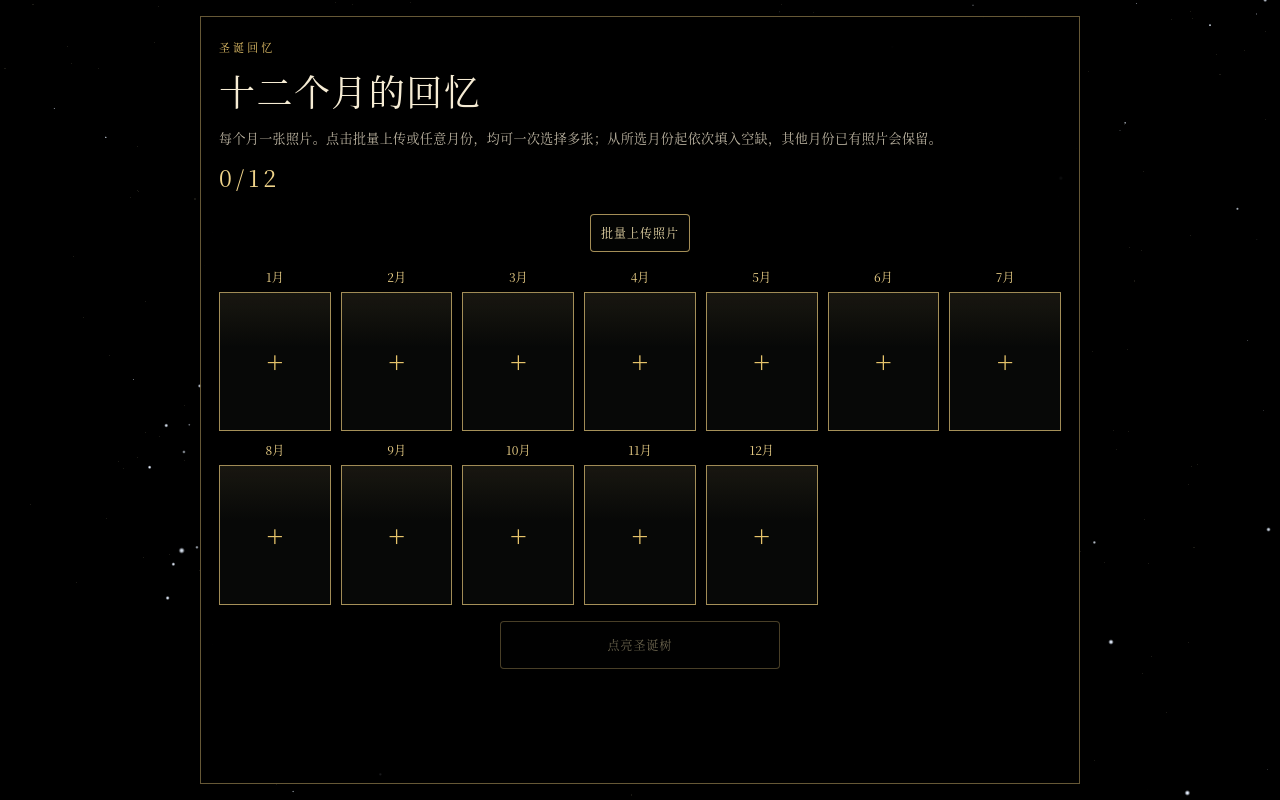
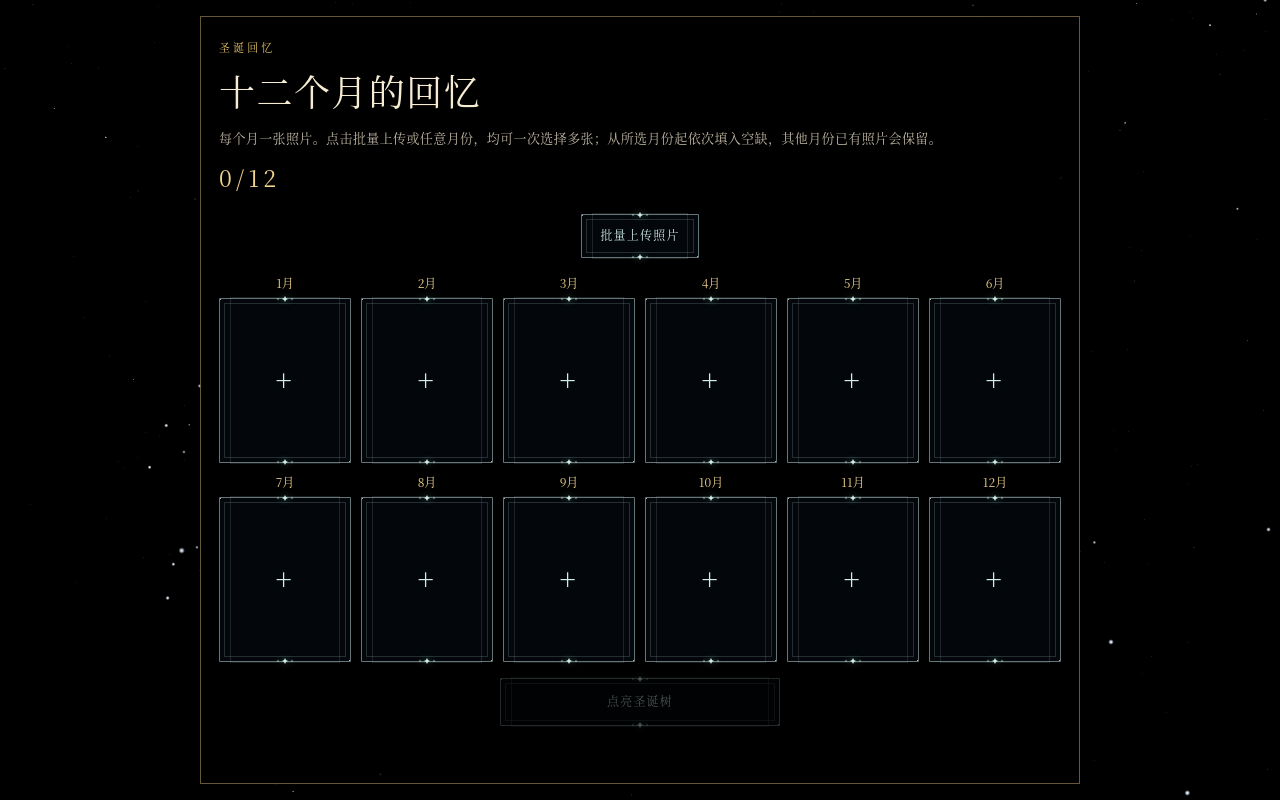
Before and after one commit to meloroy/grand-luxury-christmas-tree, a React (Vite) app: page / in a window 1280 px wide. Built offline with nearby package versions, Linux system fonts and the light colour scheme; a web font is replaced by a local one.

Commit message:
Unify buttons with theme-aware starlight game frames and click feedback

```diff
--- /dev/null
+++ b/src/hud/GameButton.tsx
@@ -0,0 +1,23 @@
+import { useState, type ButtonHTMLAttributes, type Ref } from 'react'
+
+type GameButtonProps = ButtonHTMLAttributes<HTMLButtonElement> & {
+  ref?: Ref<HTMLButtonElement>
+}
+
+function FrameStars({ bottom = false }: { bottom?: boolean }) {
+  return <svg className={`game-button-stars ${bottom ? 'is-bottom' : ''}`} width="28" height="6" viewBox="0 0 28 6" fill="currentColor" aria-hidden="true">
+    <path d="m14 0 1 2 2 1-2 1-1 2-1-2-2-1 2-1Z" />
+    <path d="m7 1.5.5 1 1 .5-1 .5-.5 1-.5-1-1-.5 1-.5ZM21 1.5l.5 1 1 .5-1 .5-.5 1-.5-1-1-.5 1-.5Z" opacity=".55" />
+  </svg>
+}
+
+/** Shared starlight frame with a short, theme-tinted response to every click. */
+export function GameButton({ children, className = '', onClick, ref, type = 'button', ...props }: GameButtonProps) {
+  const [flash, setFlash] = useState(0)
+  return <button {...props} ref={ref} type={type} className={`game-button ${className}`}
+    onClick={(event) => { setFlash((value) => value + 1); onClick?.(event) }}>
+    <span className="game-button-frame" aria-hidden="true"><FrameStars /><FrameStars bottom /></span>
+    {flash > 0 ? <span key={flash} className="game-button-feedback" aria-hidden="true" /> : null}
+    <span className="game-button-content">{children}</span>
+  </button>
+}
--- a/src/hud/StartGate.tsx
+++ b/src/hud/StartGate.tsx
@@ -2,6 +2,7 @@ import { useRef, type ChangeEvent } from 'react'
 import { uploadPhoto } from '../photos/uploadPhoto'
 import { MONTHS, PHOTO_COUNT } from '../photos/months'
 import { pauseMusic, startMusic } from '../session/music'
+import { GameButton } from './GameButton'
 import {
   assembleShowcase,
   cancelNewRecord,
@@ -47,7 +48,7 @@ export function StartGate() {
 
   return (
     <div className={`gate ${snap.phase === 'upload' ? 'is-upload' : 'is-center'}`}>
-      <input ref={picker} className="sr-only" type="file" accept="image/*" multiple onChange={onPhotos} />
+      <input ref={picker} className="sr-only" type="file" accept="image/*" multiple tabIndex={-1} aria-label="选择回忆照片" onChange={onPhotos} />
       {snap.phase === 'boot' || snap.phase === 'opening' ? (
         <div className="gate-card gate-card-quiet">
           <p className="eyebrow">圣诞回忆</p>
@@ -60,7 +61,7 @@ export function StartGate() {
           <h1>这一年的回忆已保存</h1>
           <p className="lede">打开保存在此设备上的圣诞树，或用十二个月的照片开始新的回忆。</p>
           <div className="choice-row">
-            <button
+            <GameButton
               type="button"
               className="hud-button is-on"
               onClick={() => {
@@ -69,10 +70,10 @@ export function StartGate() {
               }}
             >
               打开回忆
-            </button>
-            <button type="button" className="hud-button" onClick={() => requestNewRecord()}>
+            </GameButton>
+            <GameButton type="button" className="hud-button" onClick={() => requestNewRecord()}>
               新建回忆
-            </button>
+            </GameButton>
           </div>
         </div>
       ) : null}
@@ -86,11 +87,11 @@ export function StartGate() {
             {snap.filled}/{PHOTO_COUNT}
           </p>
           <div className="slot-actions">
-            <button type="button" className="hud-button" onClick={() => openSlot(null)} disabled={snap.sources.every((source, index) => source || snap.pending[index])}>
+            <GameButton type="button" className="hud-button" onClick={() => openSlot(null)} disabled={snap.sources.every((source, index) => source || snap.pending[index])}>
               批量上传照片
-            </button>
+            </GameButton>
             {snap.hasRecord ? (
-              <button
+              <GameButton
                 type="button"
                 className="hud-button"
                 onClick={() => {
@@ -99,14 +100,14 @@ export function StartGate() {
                 }}
               >
                 打开已存回忆
-              </button>
+              </GameButton>
             ) : null}
           </div>
           <div className="slots">
             {snap.sources.map((source, index) => (
               <div className="slot" key={index}>
                 <span className="month-label">{MONTHS[index]}</span>
-                <button
+                <GameButton
                   type="button"
                   className="slot-face"
                   disabled={snap.pending[index]}
@@ -115,17 +116,17 @@ export function StartGate() {
                 >
                   {source ? <img src={source} alt="" /> : <span>+</span>}
                   {snap.pending[index] ? <span className="slot-wait">…</span> : null}
-                </button>
+                </GameButton>
                 {source ? (
-                  <button type="button" className="slot-remove" aria-label={`移除${MONTHS[index]}的照片`} onClick={() => removePhotoAt(index)}>
+                  <GameButton type="button" className="slot-remove" aria-label={`移除${MONTHS[index]}的照片`} onClick={() => removePhotoAt(index)}>
                     移除照片
-                  </button>
+                  </GameButton>
                 ) : null}
               </div>
             ))}
           </div>
           <div className="gate-bar">
-            <button
+            <GameButton
               type="button"
               className={`hud-button assemble ${ready ? 'is-on assemble-ready' : ''}`}
               disabled={!ready}
@@ -135,7 +136,7 @@ export function StartGate() {
               }}
             >
               点亮圣诞树
-            </button>
+            </GameButton>
           </div>
         </div>
       ) : null}
@@ -153,10 +154,10 @@ export function ConfirmNew() {
         <h2 id="confirm-title">开始记录新的一年？</h2>
         <p className="lede">旧回忆会继续保存在此设备上，直到你上传十二个月的照片并点亮新的圣诞树。</p>
         <div className="choice-row">
-          <button type="button" className="hud-button is-on" onClick={() => cancelNewRecord()}>
+          <GameButton type="button" className="hud-button is-on" onClick={() => cancelNewRecord()}>
             保留当前回忆
-          </button>
-          <button
+          </GameButton>
+          <GameButton
             type="button"
             className="hud-button"
             onClick={() => {
@@ -165,7 +166,7 @@ export function ConfirmNew() {
             }}
           >
             开始新回忆
-          </button>
+          </GameButton>
         </div>
       </div>
     </div>
--- a/src/index.css
+++ b/src/index.css
@@ -2,6 +2,7 @@
 
 :root {
   --font-serif: "Noto Serif SC", "Source Han Serif SC", "Songti SC", "STSong", "SimSun", "Noto Serif CJK SC", serif;
+  --ui-accent: #85d9b2;
   font-family: var(--font-serif);
   font-size: 14px;
 }
@@ -31,6 +32,7 @@ canvas {
   touch-action: none;
   outline: none;
 }
+.scene-canvas:focus-visible { outline: 2px solid var(--ui-accent); outline-offset: -4px; }
 
 button,
 input,
@@ -51,73 +53,85 @@ textarea {
   border: 0;
 }
 
-.hud-button {
-  min-height: 38px;
+.game-button {
+  --button-light: color-mix(in srgb, var(--ui-accent) 30%, #f2f6ff);
+  position: relative;
+  isolation: isolate;
   min-width: 44px;
-  padding: 0 10px;
-  border-radius: 4px;
-  border: 1px solid rgba(226, 196, 120, 0.72);
-  background: rgba(6, 8, 7, 0.55);
-  color: #f3e2b0;
-  letter-spacing: 0.08em;
+  min-height: 44px;
+  padding: 0 18px;
+  border: 1px solid color-mix(in srgb, var(--button-light) 48%, transparent);
+  border-radius: 1px;
+  background: rgba(5, 10, 15, .74);
+  color: var(--button-light);
   font-size: 12px;
-  backdrop-filter: blur(14px);
-  -webkit-backdrop-filter: blur(14px);
+  letter-spacing: .1em;
+  line-height: 1.4;
+  cursor: pointer;
+  box-shadow: 0 3px 12px rgba(0, 0, 0, .2);
   -webkit-tap-highlight-color: transparent;
+  transition: border-color 150ms, background-color 150ms, color 150ms, box-shadow 150ms, transform 150ms cubic-bezier(.2,.8,.2,1);
 }
-
-.hud-button.is-on,
-.hud-button.assemble-ready {
-  background: #e6c36a;
-  color: #1a1408;
-  border-color: #f0d48a;
+.game-button-content { position: relative; z-index: 1; display: flex; align-items: center; justify-content: center; gap: 4px; }
+.game-button-frame {
+  position: absolute; z-index: 2; inset: 4px;
+  border: 1px solid color-mix(in srgb, var(--button-light) 17%, transparent);
+  pointer-events: none;
+  transition: border-color 150ms;
 }
-
-.hud-button:disabled {
-  opacity: 0.45;
+.game-button-frame::before {
+  content: ""; position: absolute; inset: -7px 5px;
+  border: 1px solid color-mix(in srgb, var(--button-light) 12%, transparent);
 }
-
-.dock-actions .dock-button {
-  min-width: 106px;
-  min-height: 46px;
-  padding: 0 22px;
-  border: 1px solid rgba(203, 181, 141, .5);
-  border-radius: 3px;
-  background: rgba(4, 11, 8, .65);
-  color: #eadbc0;
-  letter-spacing: .14em;
-  font-size: 12px;
-  cursor: pointer;
-  transition: color 180ms, border-color 180ms, background 180ms, transform 180ms;
+.game-button-frame::after {
+  content: ""; position: absolute; inset: -5px;
+  background: radial-gradient(circle at 0 0, var(--button-light) 0 1px, transparent 1.5px),
+    radial-gradient(circle at 100% 100%, var(--button-light) 0 1px, transparent 1.5px);
+  opacity: .75;
 }
-.dock-actions .dock-button:hover { border-color: rgba(240, 216, 170, .85); background: rgba(20, 34, 25, .85); color: #fff2d6; transform: translateY(-1px); }
-.dock-actions .dock-button:active { transform: translateY(0); background: rgba(20, 34, 25, .65); }
-.dock-actions .dock-button.is-busy { animation: gold-pulse 1.1s ease-in-out infinite; }
+.game-button-stars { position: absolute; top: -8px; left: 50%; transform: translateX(-50%); filter: drop-shadow(0 0 3px color-mix(in srgb, var(--ui-accent) 55%, transparent)); }
+.game-button-stars.is-bottom { top: auto; bottom: -8px; }
+.game-button-feedback {
+  position: absolute; z-index: 0; inset: 0; pointer-events: none;
+  background: linear-gradient(120deg, color-mix(in srgb, var(--ui-accent) 34%, transparent), color-mix(in srgb, var(--button-light) 16%, transparent));
+  opacity: 0; animation: button-tint 650ms ease-out;
+}
+.game-button:is(.is-on, .assemble-ready, [aria-pressed="true"], [aria-expanded="true"]) {
+  border-color: color-mix(in srgb, var(--button-light) 85%, transparent);
+  background-color: color-mix(in srgb, var(--ui-accent) 22%, #0a1019);
+  color: #fff;
+  box-shadow: 0 0 14px color-mix(in srgb, var(--ui-accent) 12%, transparent);
+}
+.game-button:is(.is-on, .assemble-ready, [aria-pressed="true"], [aria-expanded="true"]) .game-button-frame { border-color: color-mix(in srgb, var(--button-light) 35%, transparent); }
+@media (hover: hover) and (pointer: fine) {
+  .game-button:not(:disabled):hover {
+    border-color: var(--button-light); color: #fff;
+    background-color: color-mix(in srgb, var(--ui-accent) 12%, #0a1019);
+    box-shadow: 0 0 12px color-mix(in srgb, var(--ui-accent) 16%, transparent);
+    transform: translateY(-1px);
+  }
+}
+.game-button:not(:disabled):active {
+  transform: translateY(1px) scale(.985);
+  background-color: color-mix(in srgb, var(--ui-accent) 30%, #0a1019);
+}
+.game-button:focus-visible { outline: 2px solid var(--button-light); outline-offset: 5px; }
+.game-button:disabled { opacity: .35; cursor: not-allowed; box-shadow: none; }
+.game-button.is-error { border-color: #f4b6ac; }
+.game-button.is-busy .game-button-frame { animation: button-breathe 1.1s ease-in-out infinite; }
+@keyframes button-tint { 0%, 18% { opacity: 1; } 100% { opacity: 0; } }
+@keyframes button-breathe { 50% { opacity: .35; } }
+.dock-actions .dock-button { min-width: 108px; min-height: 44px; padding: 0 20px; letter-spacing: .12em; }
+.dock-actions { gap: 12px; }
 @media (max-width: 480px) {
-  .dock-actions { gap: 5px; }
-  .dock-actions .dock-button { min-width: 0; padding: 0 14px; font-size: 11px; }
+  .dock .dock-actions { display: grid; grid-template-columns: repeat(4, minmax(0, 1fr)); width: min(100%, 380px); gap: 8px; }
+  .dock-actions .dock-button { min-width: 0; padding: 0 8px; font-size: 11px; }
 }
-@media (prefers-reduced-motion: reduce) { .dock-actions .dock-button { transition: none; } }
-
-.hud-button:focus-visible,
-.upload-wrapper button:focus-visible,
-.slot-face:focus-visible,
-.slot-remove:focus-visible {
-  outline: 1px solid #f0d48a;
-  outline-offset: 3px;
-}
-
-.hud-button.chaos {
-  min-width: 92px;
-  letter-spacing: 0.08em;
-}
-
-.hud-button.is-busy {
-  animation: gold-pulse 1.1s ease-in-out infinite;
-}
-
-.hud-button.is-error {
-  border-color: #fff4d2;
+@media (prefers-reduced-motion: reduce) {
+  .game-button, .game-button-frame { transition: none; }
+  .game-button-feedback { animation-duration: 1ms; }
+  .game-button.is-busy .game-button-frame { animation: none; }
+  .game-button:not(:disabled):is(:hover, :active) { transform: none; }
 }
 
 .dock {
@@ -147,7 +161,7 @@ textarea {
   display: flex;
   flex-wrap: wrap;
   justify-content: center;
-  gap: 6px;
+  gap: 12px;
   max-width: 920px;
 }
 
@@ -258,10 +272,12 @@ h2 {
 
 .slots {
   display: grid;
-  grid-template-columns: repeat(auto-fill, minmax(104px, 1fr));
+  grid-template-columns: repeat(6, minmax(0, 1fr));
   gap: 10px;
   margin-top: 16px;
 }
+@media (max-width: 760px) { .slots { grid-template-columns: repeat(4, minmax(0, 1fr)); } }
+@media (max-width: 480px) { .slots { grid-template-columns: repeat(2, minmax(0, 1fr)); } }
 
 .slot {
   display: flex;
@@ -279,15 +295,11 @@ h2 {
   position: relative;
   aspect-ratio: 4 / 5;
   width: 100%;
-  border: 1px solid rgba(226, 196, 120, 0.7);
-  background:
-    linear-gradient(180deg, rgba(226, 196, 120, 0.08), transparent 40%),
-    #070807;
-  color: #e6c36a;
   font-size: 28px;
-  overflow: hidden;
   padding: 0;
 }
+.slot-face .game-button-content { position: absolute; inset: 0; width: 100%; height: 100%; }
+.slot-face img { border-radius: 1px; }
 
 .slot-face img {
   width: 100%;
@@ -308,9 +320,6 @@ h2 {
 
 .slot-remove {
   min-height: 44px;
-  border: 1px solid rgba(226, 196, 120, 0.45);
-  background: transparent;
-  color: #f3e2b0;
   letter-spacing: 0.06em;
   font-size: 12px;
 }
@@ -339,16 +348,6 @@ h2 {
   background: rgba(0, 0, 0, 0.45);
 }
 
-@keyframes gold-pulse {
-  0%,
-  100% {
-    box-shadow: 0 0 0 0 rgba(230, 195, 106, 0.15);
-  }
-  50% {
-    box-shadow: 0 0 22px 2px rgba(230, 195, 106, 0.45);
-  }
-}
-
 @keyframes rise {
   from {
     opacity: 0;
@@ -361,12 +360,6 @@ h2 {
 }
 
 @media (max-height: 520px) {
-  .hud-button,
-  .upload-wrapper button,
-  .slot-remove {
-    min-height: 40px;
-  }
-
   h1 {
     font-size: 26px;
   }
@@ -380,48 +373,38 @@ h2 {
 }
 .photo-navigation button {
   display: grid; place-items: center; width: 44px; height: 44px; padding: 0;
-  border: 1px solid rgba(226,196,120,.3); border-radius: 4px;
-  background: rgba(3,9,7,.45); color: #dfd4b6; cursor: pointer;
-  transition: border-color 160ms, background 160ms;
 }
-.photo-navigation button:hover { border-color: #d8bd80; background: #14211a; }
-.photo-navigation button:focus-visible { outline: 2px solid #f0d48a; outline-offset: 3px; }
+.photo-navigation .game-button-stars { width: 18px; }
 
 .palette-control {
   position: fixed; z-index: 22; top: 45%; right: max(10px, env(safe-area-inset-right));
   transform: translateY(-50%); color: #e4c98b;
 }
 .palette-trigger {
-  display: flex; flex-direction: column; align-items: center; justify-content: center; gap: 4px;
-  width: 44px; min-height: 52px; padding: 4px 0; border: 0; background: transparent;
-  color: #d3bf94; font-size: 10px; line-height: 1; cursor: pointer;
+  width: 44px; min-height: 54px; padding: 4px 0; font-size: 10px; line-height: 1;
 }
+.palette-trigger .game-button-content { flex-direction: column; gap: 5px; }
 .palette-trigger-icon {
-  display: grid; place-items: center; width: 30px; height: 30px; border: 1px solid rgba(226,196,120,.36);
-  border-radius: 4px; background: rgba(3,9,7,.65); transition: border-color 180ms, background 180ms;
+  display: grid; place-items: center; width: 22px; height: 22px;
 }
-.palette-trigger:hover .palette-trigger-icon, .palette-trigger[aria-expanded="true"] .palette-trigger-icon {
-  border-color: #d7ba78; background: #14211a;
-}
+.palette-trigger .game-button-stars, .palette-heading .game-button-stars { width: 18px; }
 .palette-panel {
   position: absolute; right: 50px; top: 50%; transform: translateY(-50%);
-  width: 100px; padding: 8px 7px 10px; border: 1px solid rgba(226,196,120,.38);
-  border-radius: 4px; background: rgba(3,9,7,.94); color: #f3e2b0; font-size: 10px;
+  width: 116px; padding: 10px 9px 12px; border: 1px solid color-mix(in srgb, var(--ui-accent) 40%, transparent);
+  border-radius: 1px; background: rgba(5,10,15,.96); color: #e7eef5; font-size: 10px;
   box-shadow: 0 8px 24px rgba(0,0,0,.3); animation: palette-reveal 180ms ease-out;
 }
 .palette-heading { display: flex; align-items: center; justify-content: space-between; margin-bottom: 6px; }
 .palette-heading label { font-size: 11px; padding-left: 3px; letter-spacing: .08em; }
 .palette-heading button {
-  display: grid; place-items: center; width: 28px; height: 28px; border: 0; border-radius: 3px;
-  background: transparent; color: #d3bf94; cursor: pointer;
+  display: grid; place-items: center; width: 44px; height: 44px; padding: 0;
 }
-.palette-heading button:hover { color: #fff0c3; background: #17241b; }
 .palette-options { display: flex; align-items: stretch; gap: 2px; }
 .palette-options input {
   writing-mode: vertical-lr; direction: ltr; appearance: auto; width: 24px; height: 120px;
-  margin: 0; padding: 0; accent-color: #dfc990; cursor: ns-resize; touch-action: none;
+  margin: 0; padding: 0; accent-color: var(--ui-accent); cursor: ns-resize; touch-action: none;
 }
-.palette-control button:focus-visible, .palette-options input:focus-visible { outline: 2px solid #f0d48a; outline-offset: 3px; }
+.palette-options input:focus-visible { outline: 2px solid var(--ui-accent); outline-offset: 3px; }
 .palette-labels { display: flex; flex-direction: column; justify-content: space-between; pointer-events: none; }
 .palette-labels span { display: flex; align-items: center; gap: 4px; min-height: 18px; color: #9aafa2; white-space: nowrap; }
 .palette-labels .is-selected { color: #fff1c8; }
--- a/vite.config.ts
+++ b/vite.config.ts
@@ -30,7 +30,7 @@ function spaFallback(): Plugin {
 export default defineConfig({
   base: '/grand-luxury-christmas-tree/',
   plugins: [react(), tailwindcss(), mediapipeWasm(), spaFallback()],
-  server: { host: '0.0.0.0', port: 5173 },
+  server: { host: '0.0.0.0', port: 5173, watch: { ignored: ['**/.taste-skill/**'] } },
   preview: { host: '0.0.0.0', port: 4173 },
   build: { target: 'es2022', chunkSizeWarningLimit: 1600 },
 })
```
Also changed, not shown: src/App.tsx (+5 -3 lines), src/hud/Controls.tsx (+11 -8 lines), src/hud/PaletteSlider.tsx (+6 -5 lines), src/hud/PhotoControls.tsx (+7 -6 lines), 1 other file (tests, documents, lock files or other folders).
